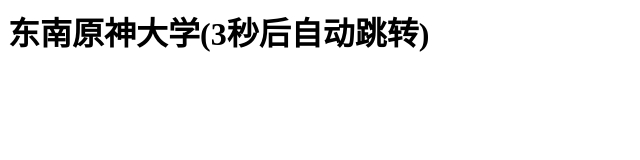
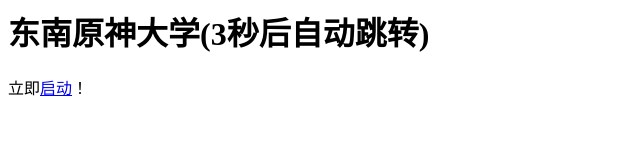
Before and after one commit to leostudiooo/southeast-genshin-university, a plain HTML site: page index.html in a window 1280 px wide. Shown: the whole page, without its empty margins (0-640 px from the left). Drawn offline with Linux system fonts and the light colour scheme.

Commit message:
Update index.html

```diff
--- a/index.html
+++ b/index.html
@@ -3,4 +3,5 @@
   <h1>
     东南原神大学(3秒后自动跳转)
   </h1>
+  立即<a href="https://www.seu.edu.cn/">启动</a>！
 </html>
```
